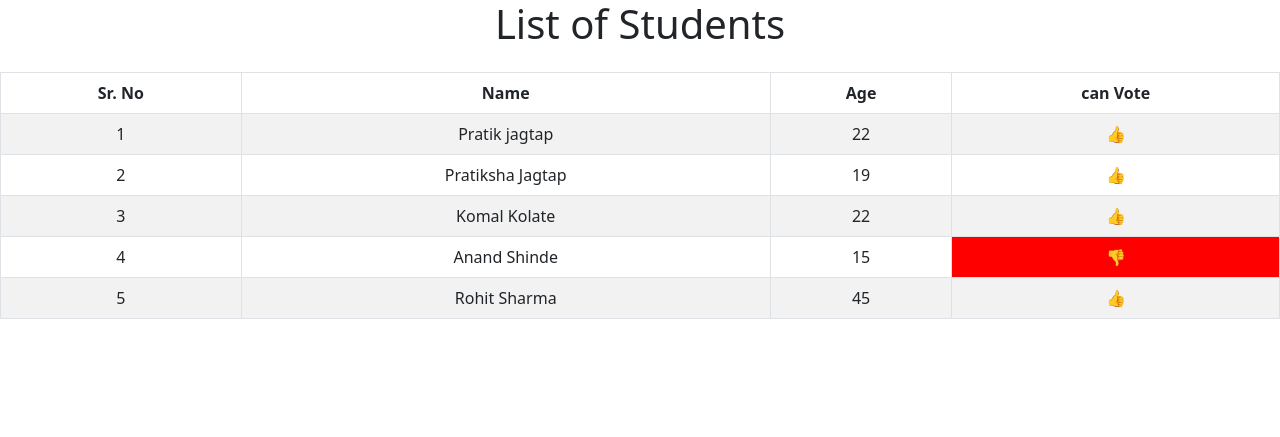
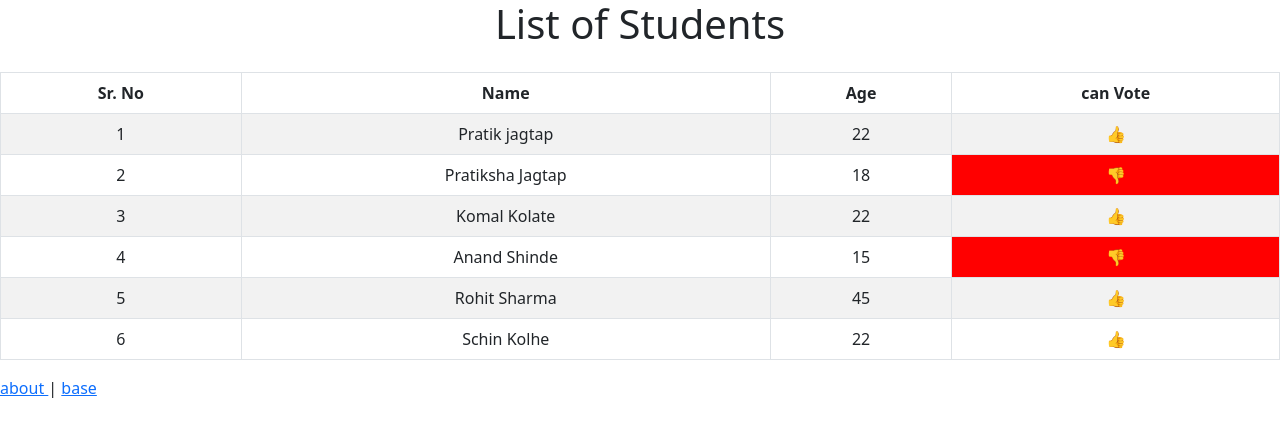
Before and after one commit to PratiikJagtap/PracticeProject, a Django app: page / in a window 1280 px wide. Shown: the top 437 px of the page. Run offline with Django 5.2, Linux system fonts and the light colour scheme.

Commit message:
created new index files

```diff
--- a/Core/Core/urls.py
+++ b/Core/Core/urls.py
@@ -16,9 +16,13 @@ Including another URLconf
 """
 from django.contrib import admin
 from django.urls import path
+from home import views
 from home.views import *
+
 
 urlpatterns = [
     path('', home , name="home"),
     path('admin/', admin.site.urls),
+    path('base/', views.base , name="base"),
+    path('about/', views.about , name="about"),
 ]
--- a/Core/home/views.py
+++ b/Core/home/views.py
@@ -6,11 +6,21 @@ from django.http import HttpResponse
 def home(request):
     peoples = [
         {'Name' : 'Pratik jagtap', 'Age' : 22},
-        {'Name' : 'Pratiksha Jagtap', 'Age' : 19},
+        {'Name' : 'Pratiksha Jagtap', 'Age' : 18},
         {'Name' : 'Komal Kolate', 'Age' : 22},
         {'Name' : 'Anand Shinde', 'Age' : 15},
-        {'Name' : 'Rohit Sharma', 'Age' : 45}
+        {'Name' : 'Rohit Sharma', 'Age' : 45},
+        {'Name' : 'Schin Kolhe', 'Age' : 22},
+
 
     ]
 
     return render(request , "index.html", context={'peoples' : peoples})
+
+
+def about(request):
+    return render(request , "about.html")
+
+
+def base(request):
+    return render(request , "base.html")
--- /dev/null
+++ b/Core/templates/base.html
@@ -0,0 +1,33 @@
+<!DOCTYPE html>
+<html lang="en">
+<head>
+    <meta charset="UTF-8">
+    <meta name="viewport" content="width=device-width, initial-scale=1.0">
+    <title>Home Page</title>
+    <link href="https://cdn.jsdelivr.net/npm/bootstrap@5.0.2/dist/css/bootstrap.min.css" rel="stylesheet">
+</head>
+<body>
+
+    {% block start %}
+
+    <p>Choose your favorite Web language:</p>
+
+<form>
+  <input type="radio" id="html" name="fav_language" value="HTML">
+  <label for="html">HTML</label><br>
+  <input type="radio" id="css" name="fav_language" value="CSS">
+  <label for="css">CSS</label><br>
+  <input type="radio" id="javascript" name="fav_language" value="JavaScript">
+  <label for="javascript">JavaScript</label>
+</form>
+
+    <a href="/about/"> about </a> |
+    <a href="/"> Home </a>
+
+
+    {% endblock %}
+
+
+</div>
+</body>
+</html>
--- a/Core/templates/index.html
+++ b/Core/templates/index.html
@@ -1,16 +1,8 @@
-<!DOCTYPE html>
-<html lang="en">
-<head>
-    <meta charset="UTF-8">
-    <meta name="viewport" content="width=device-width, initial-scale=1.0">
-    <title>Home Page</title>
-    <link href="https://cdn.jsdelivr.net/npm/bootstrap@5.0.2/dist/css/bootstrap.min.css" rel="stylesheet">
-</head>
-<body>
+{% extends "base.html" %}
 
+{% block start %}
     <div>
         <h1 class="text-center mb-4">List of Students</h1>
-
         <table class="table table-bordered table-striped text-center">
             <thead>
                 <tr>
@@ -26,8 +18,8 @@
                     <td>{{ forloop.counter }}</td>
                     <td>{{ people.Name }}</td>
                     <td>{{ people.Age }}</td>
-                    <td {% if people.Age < 18 %} style="background-color: red;" {% endif %}>
-                      {% if people.Age >= 18 %}
+                    <td {% if people.Age <= 18 %} style="background-color: red;" {% endif %}>
+                      {% if people.Age > 18 %}
                       👍
                       {% else %}
                       👎
@@ -37,7 +29,6 @@
                 {% endfor %}
             </tbody>
         </table>
-    </div>
-
-</body>
-</html>
+        <a href="/about/"> about </a> |
+        <a href="/base/"> base </a>
+{% endblock %}
```
Also changed, not shown: Core/templates/About.html (added, +12 -0 lines).
